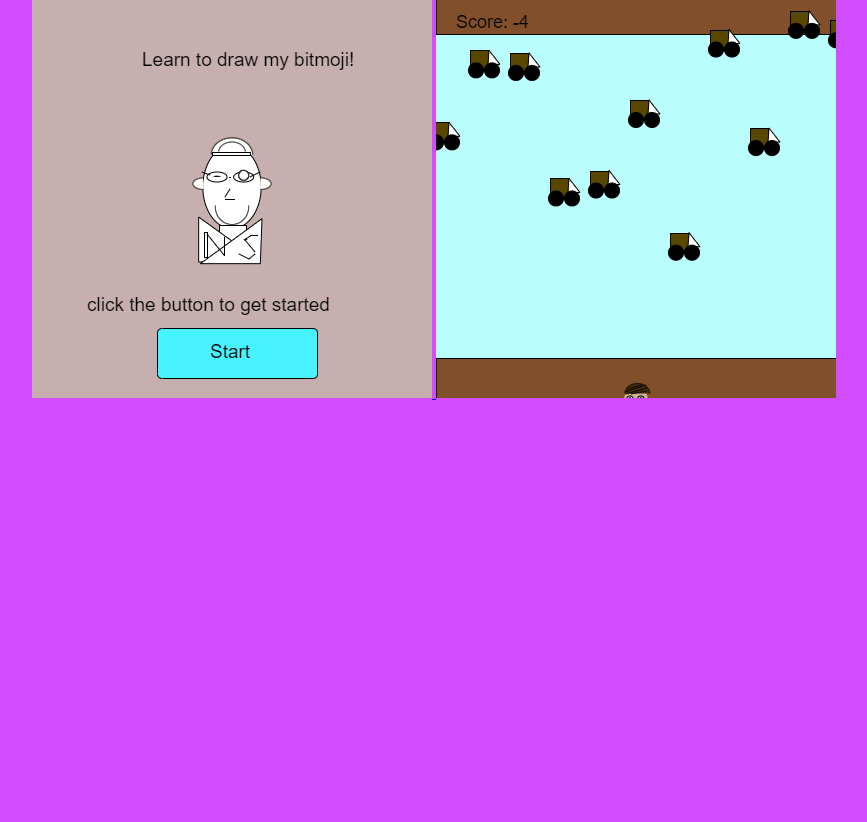
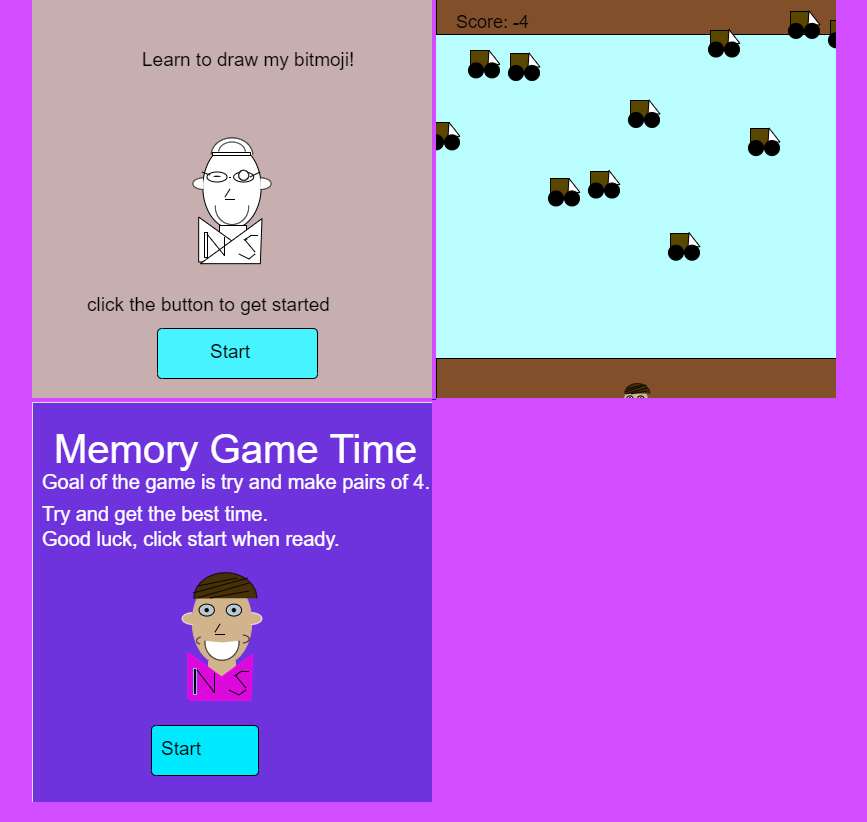
Before and after one commit to noahzarek1/noahzarek1.github.io, a plain HTML site: page javascripts.html in a window 1280 px wide. Shown: the part 3261-4083 px from the top of the page, without its empty margins (56-923 px from the left). Before the commit the page ends 3679 px from the top, so only its background shows below. Drawn offline with Linux system fonts and the light colour scheme.

Commit message:
Update javascripts.html

```diff
--- a/javascripts.html
+++ b/javascripts.html
@@ -44,6 +44,7 @@
 		<a href="https://www.khanacademy.org/computer-programming/shelton_objectbitmojiline/6562649999163392"> <img src="objectlinesc.png">
 		<a href="https://www.khanacademy.org/computer-programming/bitmojiparade/4806865495801856"> <img src="objectparadesc.png"> <br>
 		<a href="https://www.khanacademy.org/computer-programming/shelton_educationbitmoji/4677483611963392"> <img src="educationsc.png">
-		<a href="https://www.khanacademy.org/computer-programming/khanfogger/5325409905770496"> <img src="khanfroggersc.png">
+		<a href="https://www.khanacademy.org/computer-programming/khanfogger/5325409905770496"> <img src="khanfroggersc.png"> <br>
+		<a href="https://www.khanacademy.org/computer-programming/memorygame_sheltonv4/4949350841466880"> <img src="memorygamesc.png">
     </body>
 </html>
```
